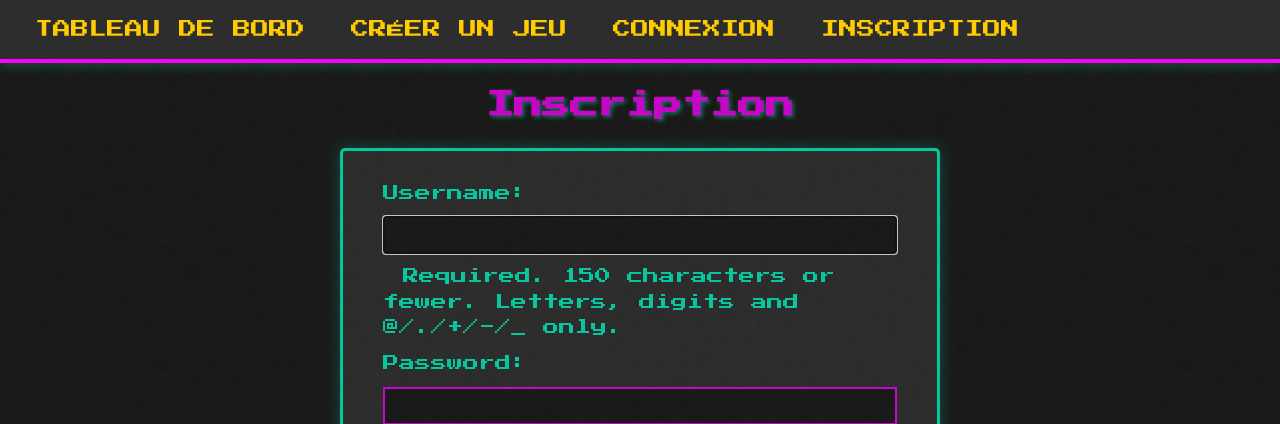
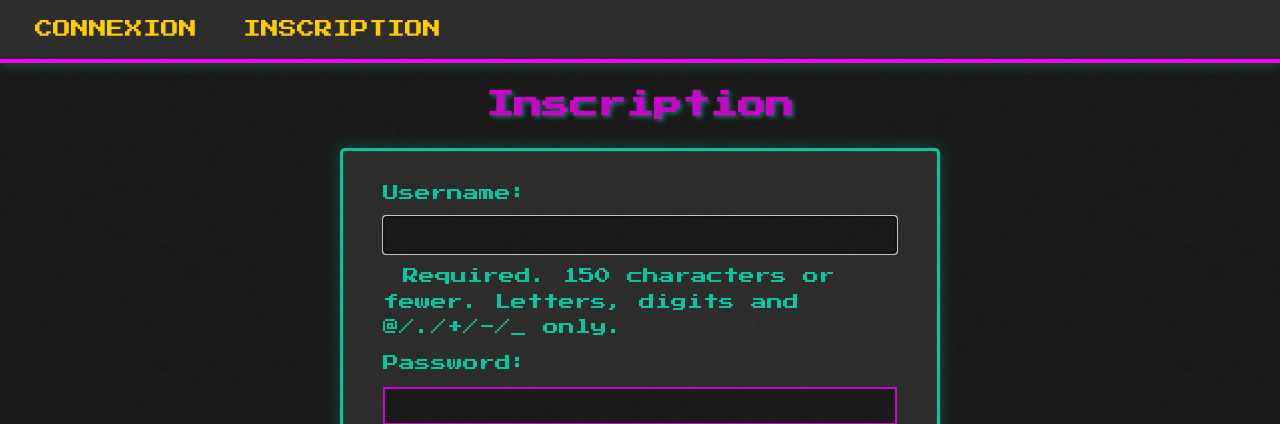
Before and after one commit to faycalEdderi/gameGenerator, a Django app: page /accounts/register/ in a window 1280 px wide. Shown: the top 424 px of the page. Run offline with Django 5.2, Linux system fonts and the light colour scheme.

Commit message:
dynamic menu

```diff
--- a/generator/admin.py
+++ b/generator/admin.py
@@ -1,4 +1,5 @@
 from django.contrib import admin
-from .models import Game
+from .models import Game, Word
 
 admin.site.register(Game)
+admin.site.register(Word)
--- a/generator/templates/base.html
+++ b/generator/templates/base.html
@@ -8,9 +8,10 @@
 </head>
 <body>
     <nav>
-        <a href="{% url 'dashboard' %}">Tableau de bord</a>
-        <a href="{% url 'create_game' %}">Créer un jeu</a>
+
         {% if user.is_authenticated %}
+            <a href="{% url 'dashboard' %}">Tableau de bord</a>
+            <a href="{% url 'create_game' %}">Créer un jeu</a>
             <form method="post" action="{% url 'logout' %}" style="display:inline;">
                 {% csrf_token %}
                 <button type="submit">Déconnexion</button>
```
